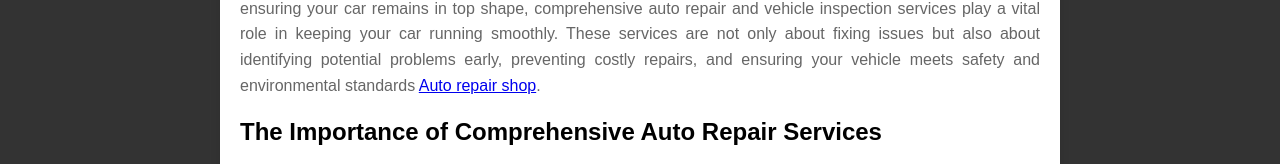
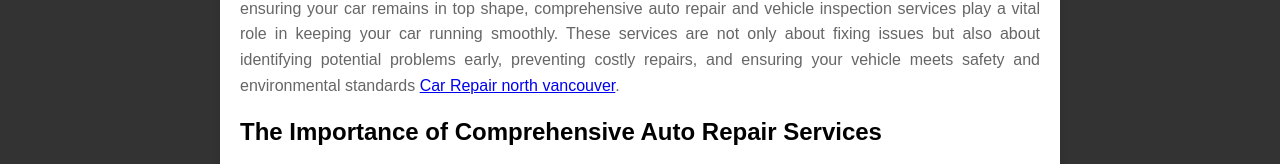
Before and after one commit to chandru1798/brunoautomotive, a plain HTML site: page index.html in a window 1280 px wide. Shown: the part 417-581 px from the top of the page. Drawn offline with Linux system fonts and the light colour scheme.

Commit message:
Update index.html

```diff
--- a/index.html
+++ b/index.html
@@ -63,7 +63,7 @@
     <div class="content">
 
 	  <p>Owning a car is an essential part of modern life, offering convenience and independence. However, to maintain your vehicle’s performance, reliability, and safety, it requires regular maintenance, timely repairs, and thorough inspections. Whether you’re dealing with an unexpected breakdown, preparing for a long road trip, or simply ensuring your car remains in top shape, comprehensive auto repair and vehicle inspection services play a vital role in keeping your car running smoothly. These services are not only about fixing issues but also about identifying potential problems early, preventing costly repairs, and ensuring your vehicle meets safety and environmental standards
-	  <a href="https://maps.app.goo.gl/YHhK4WohGNjqt4A78">Auto repair shop</a>. </p>
+	  <a href="https://maps.app.goo.gl/bpQqYLCL5SoSucrv5">Car Repair north vancouver</a>. </p>
 
 	  <h2>The Importance of Comprehensive Auto Repair Services</h2>
 	  	  <img src="Used Car Inspections.jpg" style="width:800px;height:600px" alt="Auto repair shop">
```
